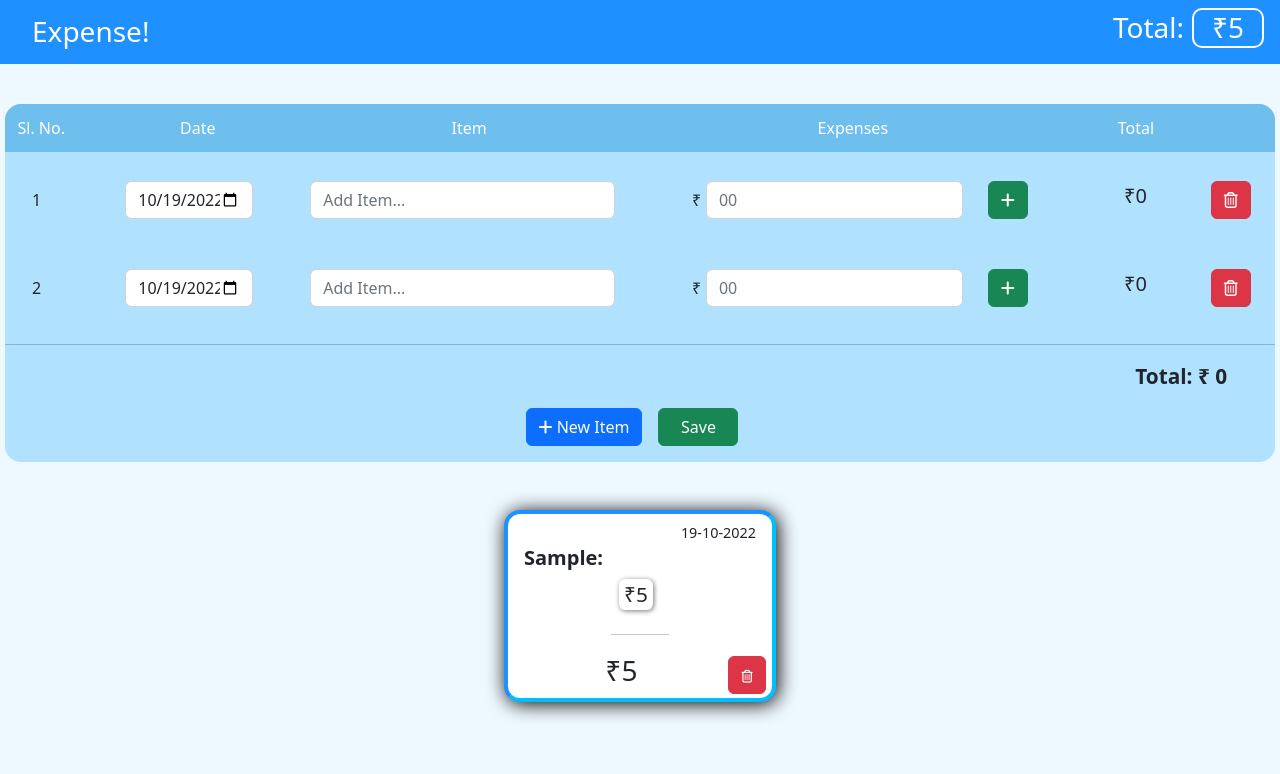
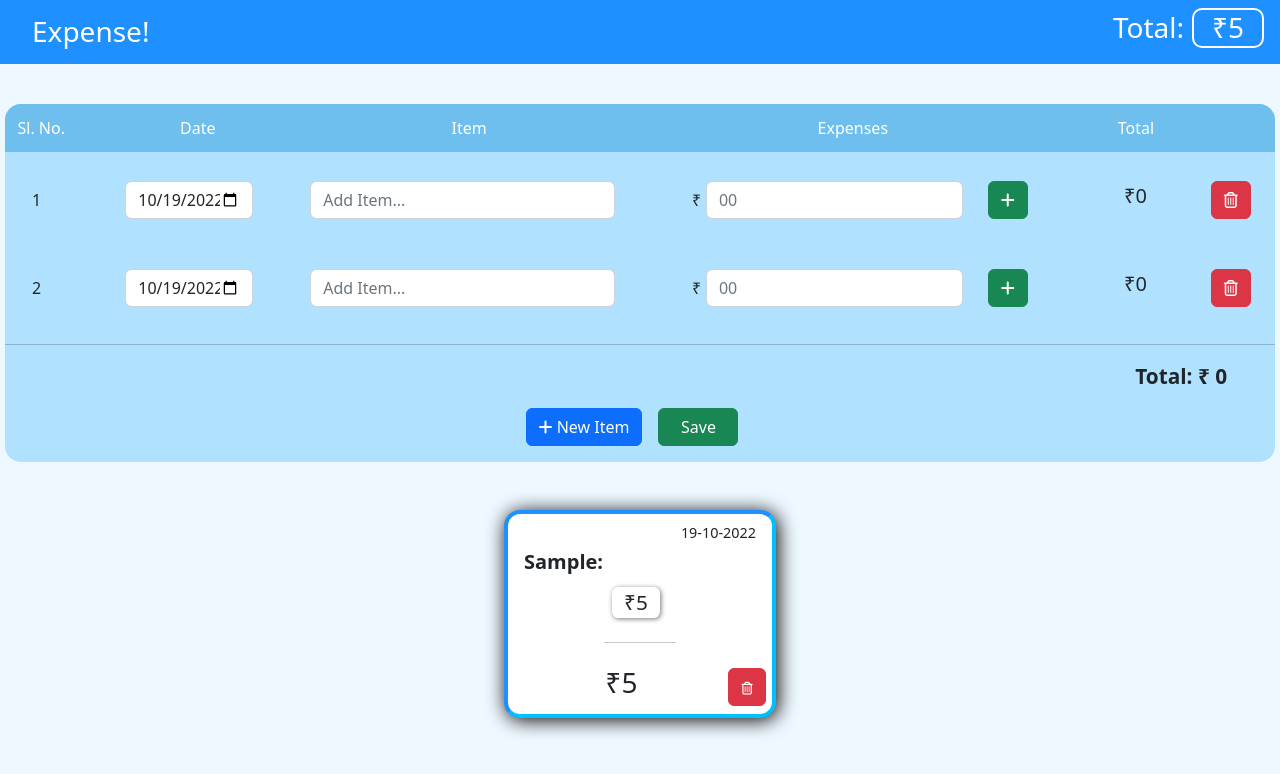
Before and after one commit to Regestrac/expense-diary, a React (Create React App) app: page / in a window 1280 px wide. Both pictures are taken after typing "Sample", "5" into the empty fields and a click on the button "Save". Shown: the top 774 px of the page. Built offline with nearby package versions, Linux system fonts and the light colour scheme.

Commit message:
Minor design changes

```diff
--- a/src/components/Items.tsx
+++ b/src/components/Items.tsx
@@ -55,7 +55,7 @@ function Items() {
   useMemo(() => {
     if (fields.length < 1) {
       append({
-        date: moment().format('yyyy-MM-DD').toString(),
+        date: moment().format('YYYY-MM-DD').toString(),
         item: '',
         costs: [{ cost: '' }],
         id: nanoid(),
@@ -69,7 +69,7 @@ function Items() {
 
   const appendItems = () => {
     append({
-      date: moment().format('yyyy-MM-DD').toString(),
+      date: moment().format('YYYY-MM-DD').toString(),
       item: '',
       costs: [{ cost: '' }],
       id: nanoid(),
@@ -103,7 +103,7 @@ function Items() {
     for (let i = 0; i < data.expenses.length; i += 1) {
       dispatch(addExpense({
         id: data.expenses[i].id,
-        date: moment(data.expenses[i].date).format('yyyy-MM-DD').toString(),
+        date: moment(data.expenses[i].date).format('YYYY-MM-DD').toString(),
         item: data.expenses[i].item,
         costs: data.expenses[i].costs,
       }));
--- a/src/components/ShowExpense.tsx
+++ b/src/components/ShowExpense.tsx
@@ -37,7 +37,7 @@ function ShowExpense() {
                   {expense?.item}
                   :
                 </div>
-                <div className="exp-date">{moment(expense?.date).format('DD-MM-yyyy').toString()}</div>
+                <div className="exp-date">{moment(expense?.date).format('DD-MM-YYYY').toString()}</div>
               </div>
               <div className="exp-cost">
                 <div className="each-cost">
--- a/src/components/show-expenses.css
+++ b/src/components/show-expenses.css
@@ -10,7 +10,7 @@
 
 .exp-box {
     width: 17rem;
-    min-height: 12rem;
+    min-height: 13rem;
     background-color: #fff;
     box-shadow: 2px 2px 1.2rem #000000;
     border-radius: 1rem;
@@ -98,10 +98,11 @@
     flex-wrap: wrap;
     align-items: center;
     justify-content: center;
-    margin: .3rem .5rem;
+    margin: .3rem .5rem 0;
 }
 
 .each-cost p {
+    min-width: 3rem;
     padding: 0 .3rem;
     font-size: 1.3rem;
     font-weight: 500;
@@ -113,3 +114,7 @@
     width: fit-content;
     max-width: 15rem;
 }
+
+.each-cost hr{
+    margin: 0;
+}
```
